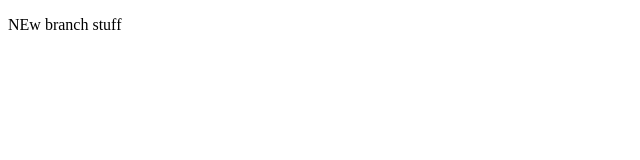
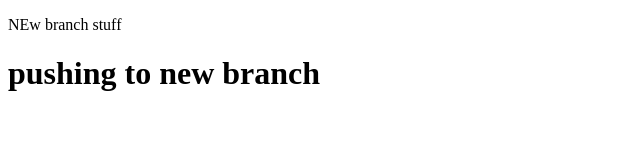
Before and after one commit to HadeelAtallah/test_, a plain HTML site: page index.html in a window 1280 px wide. Shown: the whole page, without its empty margins (0-640 px from the left). Drawn offline with Linux system fonts and the light colour scheme.

Commit message:
new feature

```diff
--- a/index.html
+++ b/index.html
@@ -9,5 +9,6 @@
 </head>
 <body>
     <p>NEw branch stuff</p>
+    <h1>pushing to new branch</h1>
 </body>
 </html>
```
